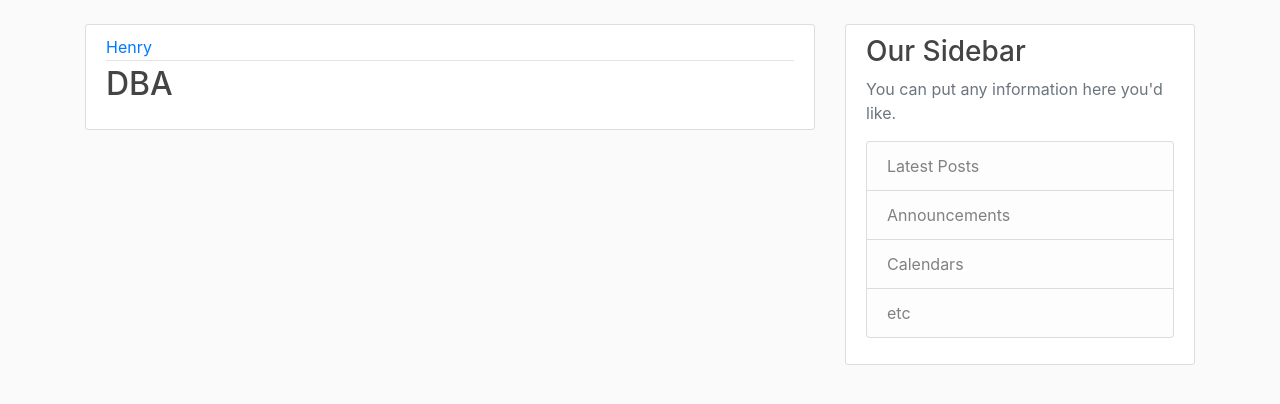
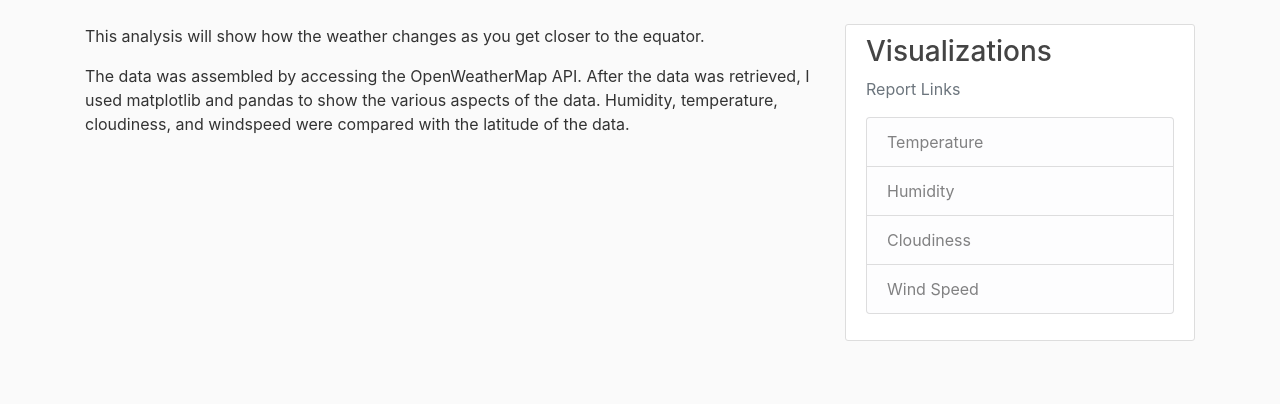
Before and after one commit to wycislo/Web-Design-Challenge, a Flask app: page / in a window 1280 px wide. Shown: the part 56-460 px from the top of the page. Run offline with Flask 2, Linux system fonts and the light colour scheme; some libraries are stand-ins or nearby versions.

Commit message:
report files

```diff
--- /dev/null
+++ b/templates/cloudiness.html
@@ -0,0 +1,3 @@
+{% extends "layout.html" %}
+{% block content %}
+{% endblock content %}
--- a/templates/home.html
+++ b/templates/home.html
@@ -1,15 +1,8 @@
 {% extends "layout.html" %}
 {% block content %}
-    {% for post in posts %}
-        <article class="media content-section">
-          <div class="media-body">
-            <div class="article-metadata">
-              <a class="mr-2" href="#">{{ post.author }}</a>
-              <small class="text-muted">{{ post.date_posted }}</small>
-            </div>
-            <h2><a class="article-title" href="#">{{ post.title }}</a></h2>
-            <p class="article-content">{{ post.content }}</p>
-          </div>
-        </article>
-    {% endfor %}
+  <p>This analysis will show how the weather changes as you get closer to the equator.</p>
+  <p>The data was assembled by accessing the OpenWeatherMap API. After the
+    data was retrieved, I used matplotlib and pandas to show the various aspects of the data.
+    Humidity, temperature, cloudiness, and windspeed were compared with the latitude of the data.</p>
+
 {% endblock content %}
--- /dev/null
+++ b/templates/humidity.html
@@ -0,0 +1,3 @@
+{% extends "layout.html" %}
+{% block content %}
+{% endblock content %}
--- a/templates/layout.html
+++ b/templates/layout.html
@@ -44,13 +44,13 @@
         </div>
         <div class="col-md-4">
           <div class="content-section">
-            <h3>Our Sidebar</h3>
-            <p class='text-muted'>You can put any information here you'd like.
+            <h3>Visualizations</h3>
+            <p class='text-muted'>Report Links
               <ul class="list-group">
-                <li class="list-group-item list-group-item-light">Latest Posts</li>
-                <li class="list-group-item list-group-item-light">Announcements</li>
-                <li class="list-group-item list-group-item-light">Calendars</li>
-                <li class="list-group-item list-group-item-light">etc</li>
+                <li class="list-group-item list-group-item-light">Temperature</li>
+                <li class="list-group-item list-group-item-light">Humidity</li>
+                <li class="list-group-item list-group-item-light">Cloudiness</li>
+                <li class="list-group-item list-group-item-light">Wind Speed</li>
               </ul>
             </p>
           </div>
--- /dev/null
+++ b/templates/temperature.html
@@ -0,0 +1,3 @@
+{% extends "layout.html" %}
+{% block content %}
+{% endblock content %}
--- /dev/null
+++ b/templates/wind.html
@@ -0,0 +1,3 @@
+{% extends "layout.html" %}
+{% block content %}
+{% endblock content %}
```
Also changed, not shown: index.html (deleted, +0 -49 lines).
